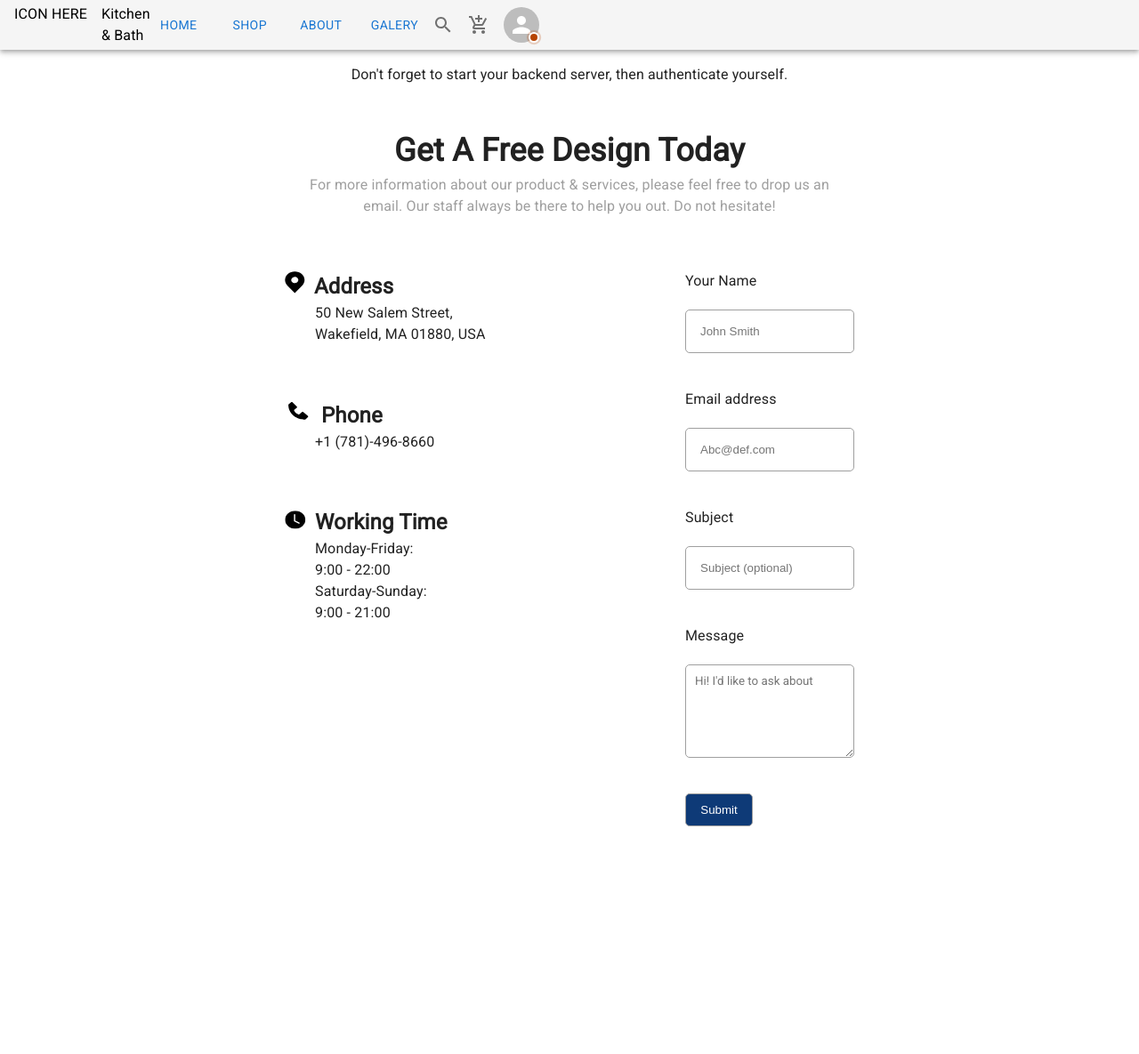
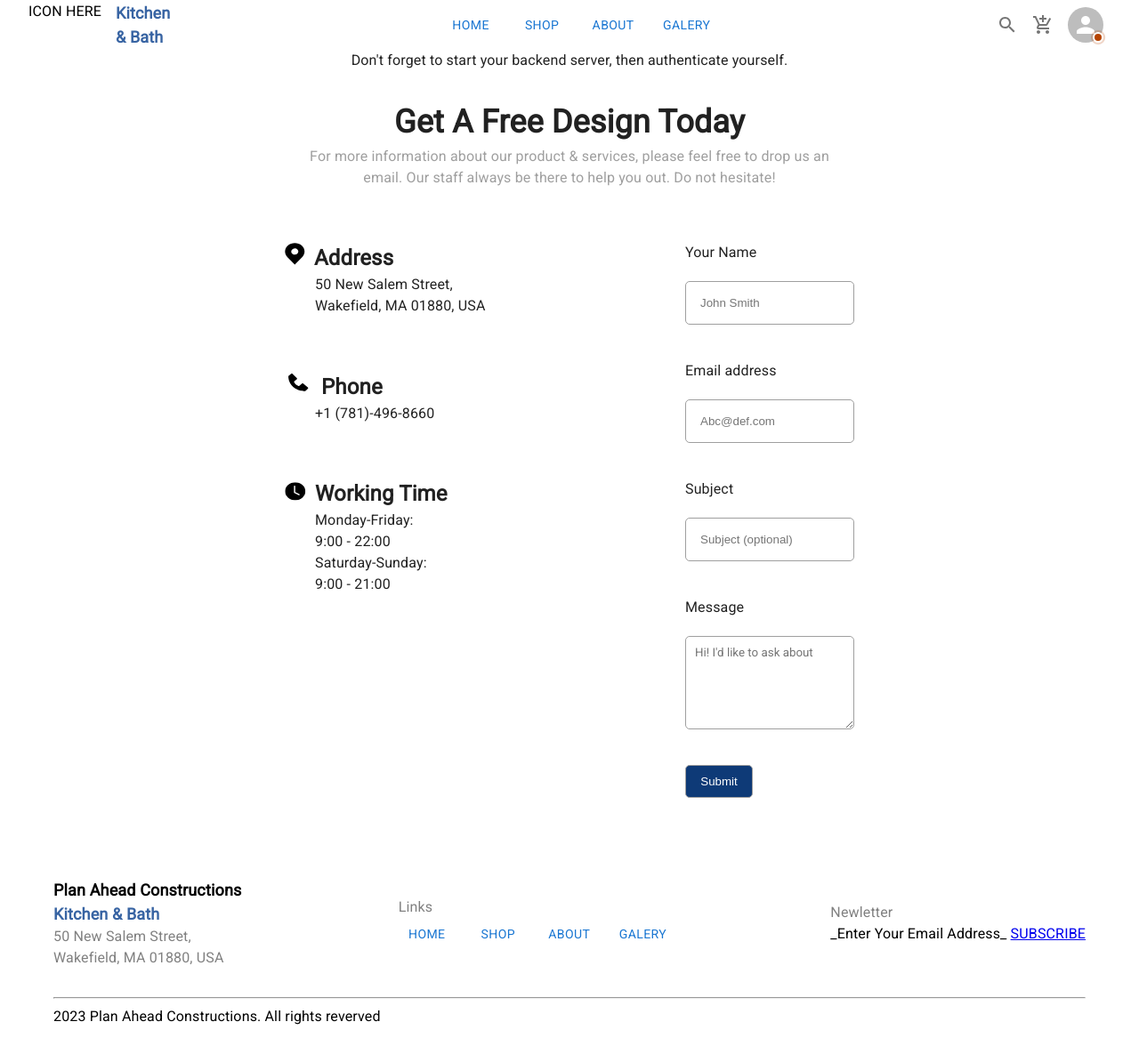
Before and after one commit to Mattynb/Cabinet-Website, a React (Create React App) app in the folder client/: page / in a window 1280 px wide. Shown: the whole page at 89% size. Before the commit the page ends 979 px from the top, so only its background shows below. Built offline with nearby package versions, Linux system fonts and the light colour scheme; no server answers.

Commit message:
adjust Navbar css

```diff
--- a/client/src/App.js
+++ b/client/src/App.js
@@ -2,6 +2,7 @@ import React from 'react';
 import { BrowserRouter as Router, Route, Routes } from "react-router-dom";
 import { useAuth } from "./contexts/AuthContext";
 import Header from "./components/Header";
+import Footer from "./components/Footer";
 import Shop from "./components/ShopPage/Shop";
 import ContactForm from './components/home/ContactSection';
 
@@ -34,6 +35,7 @@ export default function App() {
           <Route path="/shop" element={<Shop />} />
 
         </Routes>
+        <Footer />
       </div>
     </Router>
   );
--- a/client/src/components/Footer.js
+++ b/client/src/components/Footer.js
@@ -4,20 +4,21 @@ import {
   Stack
 } from '@mui/material'
 
+import style from '../styles/Nav/Footer.module.css';
 
 export default function Footer() {
   return (
-    <AppBar className='footer' position='static'>
+    <div className={style.footer} position='static'>
 
         <Stack direction="row" justifyContent="space-between" alignItems="center">
           <div>
-          <p class="bold">Plan Ahead Constructions</p>
-          <p class="icon">Kitchen & Bath</p>
-          <p class="gray">50 New Salem Street,<br></br>
+          <div class={style.bold}>Plan Ahead Constructions</div>
+          <p class={style.icon}>Kitchen & Bath</p>
+          <p class={style.gray}>50 New Salem Street,<br></br>
           Wakefield, MA 01880, USA</p>
           </div>
           <div>
-          <p class="gray">Links<br/></p>
+          <p class={style.gray}>Links<br/></p>
           <Stack direction="row" spacing={2}>
             <Button href="#">Home</Button>
             <Button href="#">Shop</Button>
@@ -26,7 +27,7 @@ export default function Footer() {
           </Stack>
           </div>
           <div>
-          <p class="gray">Newletter</p>
+          <p class={style.gray}>Newletter</p>
           <p>_Enter Your Email Address_ <a href="#">SUBSCRIBE</a></p>
           </div>
         </Stack>
@@ -36,6 +37,6 @@ export default function Footer() {
         <hr/>2023 Plan Ahead Constructions. All rights reverved
         </div>
 
-    </AppBar>
+    </div>
   )
 }
--- a/client/src/components/Header.js
+++ b/client/src/components/Header.js
@@ -16,6 +16,7 @@ import AuthModal from './AuthModal'
 import {useAuth} from '../contexts/AuthContext'
 import AddShoppingCartIcon from '@mui/icons-material/AddShoppingCart';
 import Search from '@mui/icons-material/Search';
+import style from '../styles/Nav/Header.module.css';
 
 export default function Header() {
   const {isLoggedIn, account, logout} = useAuth()
@@ -48,13 +49,13 @@ export default function Header() {
   }
 
   return (
-    <AppBar className='header' position='static'>
+    <div className={style.header} position='static'>
 
       <Stack direction="row" justifyContent="space-between" alignItems="center">
         <div>
         <Stack direction="row" spacing={2}>
           <p>ICON HERE</p>
-          <p class="icon">Kitchen<br/> & Bath</p>
+          <p class={style.icon}>Kitchen<br/> & Bath</p>
           </Stack>
         </div>
         <div>
@@ -109,6 +110,6 @@ export default function Header() {
       />
       </div>
       </Stack>
-    </AppBar>
+    </div>
   )
 }
--- /dev/null
+++ b/client/src/styles/Nav/Footer.module.css
@@ -0,0 +1,35 @@
+  .footer {
+    width: 100% !important;
+    padding: 60px ;
+    padding-top: 40px;
+    padding-bottom: 30px ;
+    background-color: white !important;
+    color: black !important;
+
+    display: flex !important;
+    flex-direction: column !important;
+    align-items: stretch !important;
+    justify-content: space-between !important;
+
+
+  }
+
+  .icon {
+    color: rgb(56, 100, 163);
+    font-size: large;
+    font-weight: bold;
+
+  }
+
+  .gray {
+    color: gray;
+  }
+
+  .bold {
+    font-size: large;
+    font-weight: bold;
+  }
+
+  p {
+    margin: 0px;
+  }
--- /dev/null
+++ b/client/src/styles/Nav/Header.module.css
@@ -0,0 +1,32 @@
+
+  .header {
+    width: 100% !important;
+    padding: 0 2rem !important;
+    background-color: white !important;
+    color: black !important;
+
+    display: flex !important;
+    flex-direction: column !important;
+    align-items: stretch !important;
+    justify-content: space-between !important;
+  }
+
+  .icon {
+    color: rgb(56, 100, 163);
+    font-size: large;
+    font-weight: bold;
+
+  }
+
+  .gray {
+    color: gray;
+  }
+
+  .bold {
+    font-size: large;
+    font-weight: bold;
+  }
+
+  p {
+    margin: 0px;
+  }
```
Also changed, not shown: client/package.json (+4 -3 lines), 2 other files (tests, documents, lock files or other folders).
